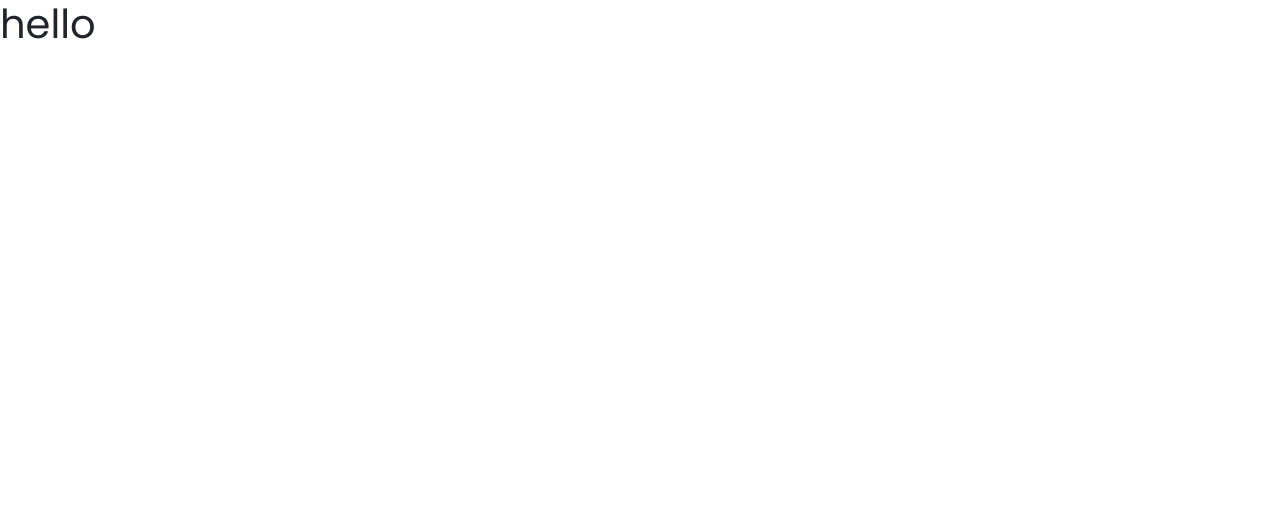
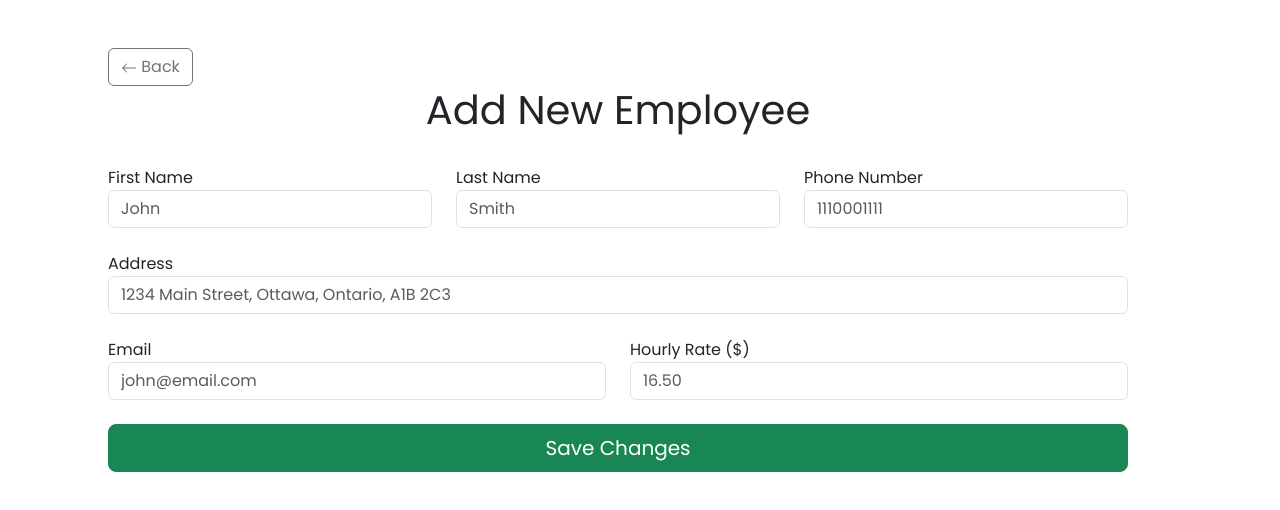
Before and after one commit to Raaphe/hoursLog, a React (Create React App) app in the folder frontend/hours_log/: page /sign-up in a window 1280 px wide. Shown: the top 510 px of the page. Built offline with nearby package versions, Linux system fonts and the light colour scheme.

Commit message:
Completed the sign up page.

```diff
--- a/frontend/hours_log/src/App.js
+++ b/frontend/hours_log/src/App.js
@@ -1,9 +1,9 @@
 import { BrowserRouter, Routes, Route } from "react-router-dom";
 import LandingPage from "./components/Landing_Page";
-import Dashboard from "./components/Dashboard";
+import Dashboard from "./components/dashboard/Dashboard";
 import SignUp from "./components/Sign_Up";
-import Editor from "./components/EditShiftInfo";
-import EmployeeEditor from "./components/EditEmployeeInfo";
+import Editor from "./components/dashboard/ShiftInfo";
+import EmployeeEditor from "./components/dashboard/EmployeeInfo";
 
 function App() {
   return (
--- a/frontend/hours_log/src/components/Landing_Page.js
+++ b/frontend/hours_log/src/components/Landing_Page.js
@@ -1,13 +1,13 @@
 import { useState, useEffect } from "react";
+import { useNavigate } from "react-router-dom";
 import axios from "axios";
 import "../App.css";
-import { useNavigate } from "react-router-dom";
 
 const LandingPage = () => {
   const [users, setUsers] = useState([]);
+  const [hover, setHover] = useState(false);
 
   const navigate = useNavigate();
-  const [hover, setHover] = useState(false);
 
   const cardStyle = {
     cursor: hover ? "pointer" : "default",
--- a/frontend/hours_log/src/components/Sign_Up.js
+++ b/frontend/hours_log/src/components/Sign_Up.js
@@ -1,5 +1,146 @@
+import { useState } from "react";
+import { useNavigate } from "react-router-dom";
+import axios from "axios";
+
 const SignUp = () => {
-    return <h1>hello</h1>
-}
+  const navigate = useNavigate();
+
+  const [firstName, setFirstName] = useState("");
+  const [lastName, setLastName] = useState("");
+  const [phoneNumber, setNumber] = useState("");
+  const [address, setAddress] = useState("");
+  const [email, setEmail] = useState("");
+  const [price, setPrice] = useState(0);
+
+  const createEmployee = async () => {
+    try {
+      const url = "http://localhost:8000/employees/";
+      const resp = await axios.post(url, {
+        firstName,
+        lastName,
+        address,
+        phoneNumber,
+        email,
+        hourlyRate: price,
+      });
+      await axios.post("http://127.0.0.1:8000/invoices/", {
+        employee: resp?.data.id,
+      });
+      alert("Employee created succesfully")
+      navigate("/");
+    } catch (error) {
+      console.error("Error:", error);
+    }
+  };
+
+  return (
+    <div className="container m-5">
+      <div className="m-5">
+        <button
+          type="button"
+          className="btn btn-outline-secondary btn-large"
+          onClick={() => navigate("/")}
+        >
+          <svg
+            xmlns="http://www.w3.org/2000/svg"
+            width="16"
+            height="16"
+            fill="currentColor"
+            className="bi bi-arrow-left"
+            viewBox="0 0 16 16"
+          >
+            <path
+              fillRule="evenodd"
+              d="M15 8a.5.5 0 0 0-.5-.5H2.707l3.147-3.146a.5.5 0 1 0-.708-.708l-4 4a.5.5 0 0 0 0 .708l4 4a.5.5 0 0 0 .708-.708L2.707 8.5H14.5A.5.5 0 0 0 15 8z"
+            />
+          </svg>{" "}
+          Back
+        </button>
+        <div className="row text-center">
+          <h1>Add New Employee</h1>
+        </div>
+        <br />
+        <div className="row">
+          <div className="form-group col-md-4">
+            <label htmlFor="firstNameInput">First Name</label>
+            <input
+              type="text"
+              className="form-control"
+              id="firstNameInput"
+              placeholder="John"
+              onChange={(e) => setFirstName(e.target.value)}
+            />
+          </div>
+          <div className="form-group col-md-4">
+            <label htmlFor="lastNameInput">Last Name</label>
+            <input
+              type="text"
+              className="form-control"
+              id="lastNameInput"
+              placeholder="Smith"
+              onChange={(e) => setLastName(e.target.value)}
+            />
+          </div>
+          <div className="form-group col-md-4">
+            <label htmlFor="phoneNumberInput">Phone Number</label>
+            <input
+              type="text"
+              className="form-control"
+              id="phoneNumberInput"
+              placeholder="1110001111"
+              onChange={(e) => setNumber(e.target.value)}
+            />
+          </div>
+        </div>
+        <br />
+        <div className="form-group">
+          <label htmlFor="addressInput">Address</label>
+          <input
+            type="text"
+            className="form-control"
+            id="addressInput"
+            placeholder="1234 Main Street, Ottawa, Ontario, A1B 2C3"
+            onChange={(e) => setAddress(e.target.value)}
+          />
+        </div>
+        <br />
+        <div className="row">
+          <div className="form-group col-md-6">
+            <label htmlFor="emailInput">Email</label>
+            <input
+              type="email"
+              className="form-control"
+              placeholder="john@email.com"
+              onChange={(e) => setEmail(e.target.value)}
+            />
+          </div>
+          <div className="form-group col-md-6">
+            <label htmlFor="priceInput">Hourly Rate ($)</label>
+            <input
+              type="number"
+              step="0.01"
+              className="form-control"
+              id="priceInput"
+              placeholder="16.50"
+              onChange={(e) => setPrice(e.target.value)}
+            />
+          </div>
+        </div>
+        <br />
+        <div className="row">
+          <div className="col-lg-12">
+            <button
+              type="button"
+              className="btn btn-success btn-lg w-100"
+              onClick={createEmployee}
+            >
+              Save Changes
+            </button>
+          </div>
+        </div>
+      </div>
+    </div>
+  );
+};
 
 export default SignUp;
--- a/frontend/hours_log/src/components/EditEmployeeInfo.js
+++ b/frontend/hours_log/src/components/dashboard/EmployeeInfo.js
@@ -7,12 +7,16 @@ const EmployeeEditor = () => {
   const navigate = useNavigate();
   const employee = location.state?.employee;
 
-  const [firstName, setFirstName] = useState(employee?.First_Name || '');
-  const [lastName, setLastName] = useState(employee?.Last_Name || '');
-  const [phoneNumber, setNumber] = useState(employee?.Phone_Number.match(/\d+/g)?.join('') || '');
-  const [address, setAddress] = useState(employee?.Address || '');
-  const [email, setEmail] = useState(employee?.Email || '');
-  const [price, setPrice] = useState(employee?.Hourly_Rate || '');
+  const [firstName, setFirstName] = useState(employee?.First_Name || "");
+  const [lastName, setLastName] = useState(employee?.Last_Name || "");
+  const [phoneNumber, setNumber] = useState(
+    employee?.Phone_Number.match(/\d+/g)?.join("") || ""
+  );
+  const [address, setAddress] = useState(employee?.Address || "");
+  const [email, setEmail] = useState(employee?.Email || "");
+  const [price, setPrice] = useState(
+    parseFloat(employee?.Hourly_Rate).toFixed(2) || ""
+  );
 
   const updateEmployeeDescription = async (e) => {
     try {
@@ -24,7 +28,7 @@ const EmployeeEditor = () => {
           address,
           phoneNumber,
           email,
-          hourlyRate: parseFloat(price),
+          hourlyRate: price,
         }
       );
       alert("Description updated successfully ", patchResponse);
@@ -35,7 +39,6 @@ const EmployeeEditor = () => {
   };
 
   const deleteEmployee = async (e) => {
-    e.preventDefault();
     try {
       await axios.delete(`http://127.0.0.1:8000/employees/${employee.Id}/`);
       alert("Employee deleted successfully");
@@ -65,7 +68,8 @@ const EmployeeEditor = () => {
               fillRule="evenodd"
               d="M15 8a.5.5 0 0 0-.5-.5H2.707l3.147-3.146a.5.5 0 1 0-.708-.708l-4 4a.5.5 0 0 0 0 .708l4 4a.5.5 0 0 0 .708-.708L2.707 8.5H14.5A.5.5 0 0 0 15 8z"
             />
-          </svg> Back
+          </svg>{" "}
+          Back
         </button>
         <div className="row text-center">
           <h1>Edit Employee Details</h1>
@@ -119,7 +123,7 @@ const EmployeeEditor = () => {
           <div className="form-group col-md-6">
             <label htmlFor="emailInput">Email</label>
             <input
-             type="email"
+              type="email"
               className="form-control"
               value={email}
               onChange={(e) => setEmail(e.target.value)}
--- a/frontend/hours_log/src/components/DashboardShifts.js
+++ b/frontend/hours_log/src/components/dashboard/Shifts.js
@@ -1,23 +1,11 @@
 import { useState, useEffect } from "react";
 import { useNavigate } from "react-router-dom";
 import axios from "axios";
-
-const sortItems = (items, attribute, ascending = true) => {
-  return [...items].sort((a, b) => {
-    if (a[attribute] < b[attribute]) {
-      return ascending ? -1 : 1;
-    }
-    if (a[attribute] > b[attribute]) {
-      return ascending ? 1 : -1;
-    }
-    return 0;
-  });
-};
+import sort from "../../hooks/sort";
 
 const Shifts = ({ invoiceId, forceRefreshValue }) => {
+  const navigate = useNavigate();
   const [shifts, setShifts] = useState([{}]);
-
-  const navigate = useNavigate();
 
   useEffect(() => {
     const timer = setTimeout(() => {
@@ -30,13 +18,12 @@ const Shifts = ({ invoiceId, forceRefreshValue }) => {
           );
           const invoice = response.data;
           const tempShifts = invoice.Shifts;
-          setShifts(sortItems(tempShifts, "id", false));
-        } catch (err) {
+          setShifts(sort(tempShifts, "id", false));
+        }
+        catch (err) {
           console.error("Error fetching data:", err);
         }
-      };
-
-      getShiftsInfo();
+      }; getShiftsInfo();
     }, 100);
 
     return () => clearTimeout(timer);
--- a/frontend/hours_log/src/components/DashboardTimer.js
+++ b/frontend/hours_log/src/components/dashboard/Timer.js
@@ -6,8 +6,8 @@ import moment from "moment-timezone";
 const Timer = ({ invoiceId, hourlyRate, forceRefreshCallback }) => {
   const { seconds, minutes, hours, isRunning, start, pause, reset } =
     useStopwatch({ autoStart: false });
+
   const [hasStarted, setHasStarted] = useState(false);
-
   const [shiftDescription, setShiftDescription] = useState("");
 
   const currentDateTime = () => moment().tz("America/New_York").format();
@@ -136,7 +136,7 @@ const Timer = ({ invoiceId, hourlyRate, forceRefreshCallback }) => {
       }
     } else {
       alert(
-        "Please enter at least 4 caracters in the description box to clock out of a shit."
+        "Please enter at least 4 characters in the description box to clock out of a shift."
       );
     }
 
--- /dev/null
+++ b/frontend/hours_log/src/hooks/sort.js
@@ -0,0 +1,13 @@
+function sort(items, attribute, ascending = true) {
+    return [...items].sort((a, b) => {
+      if (a[attribute] < b[attribute]) {
+        return ascending ? -1 : 1;
+      }
+      if (a[attribute] > b[attribute]) {
+        return ascending ? 1 : -1;
+      }
+      return 0;
+    });
+  };
+
+export default sort;
```
Also changed, not shown: frontend/hours_log/src/components/dashboard/Dashboard.js (renamed from frontend/hours_log/src/components/Dashboard.js, +41 -39 lines), frontend/hours_log/src/components/dashboard/ShiftInfo.js (renamed from frontend/hours_log/src/components/EditShiftInfo.js, +8 -12 lines), 1 other file (tests, documents, lock files or other folders).
